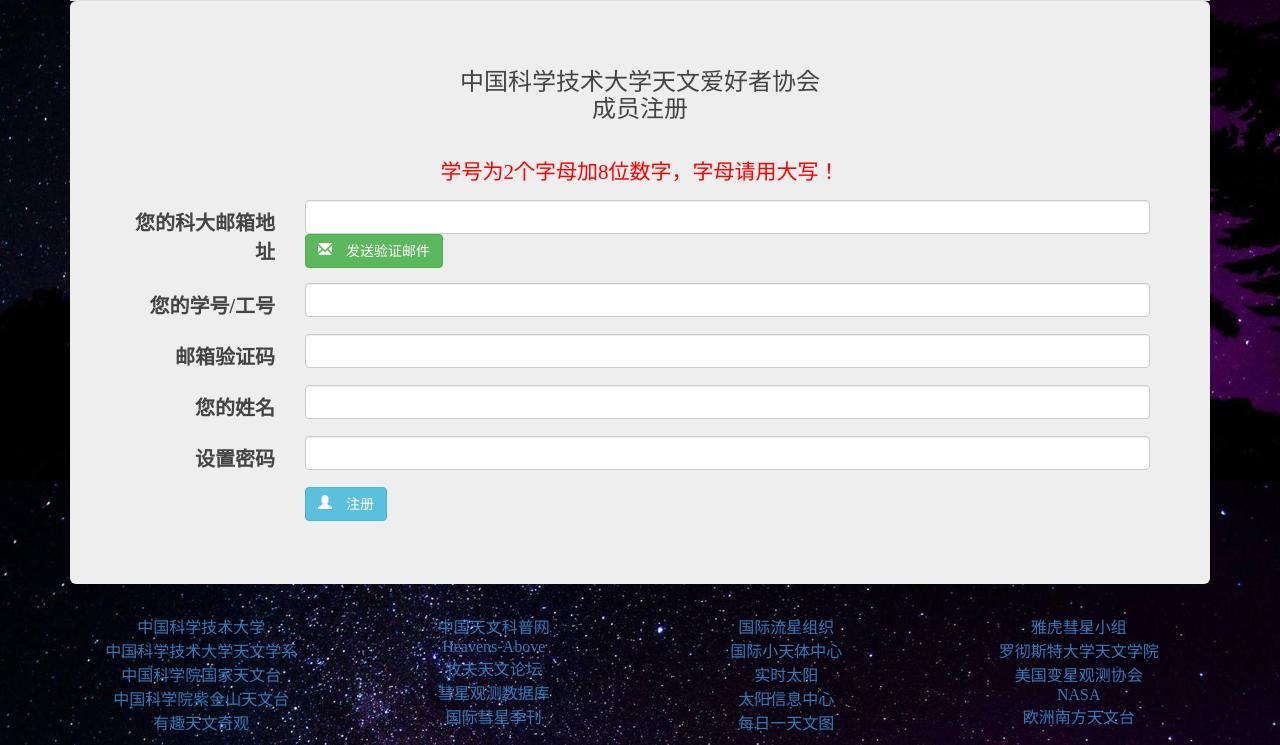
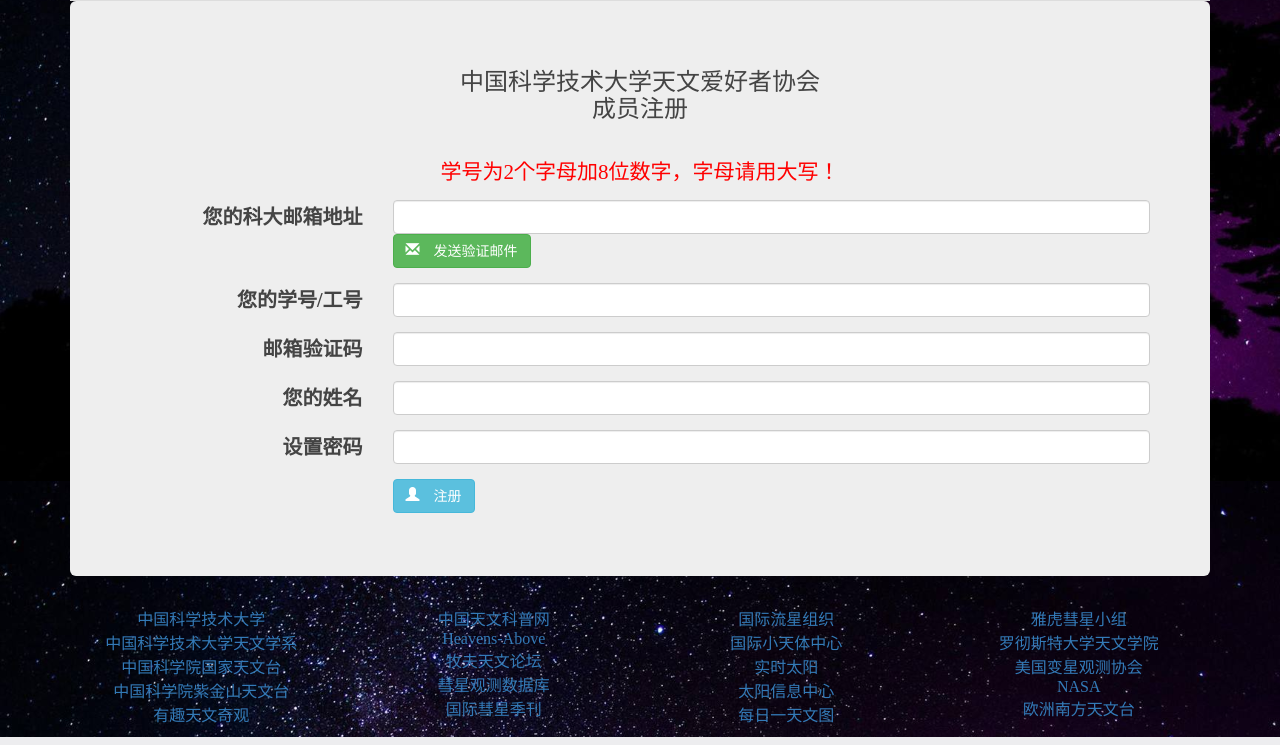
Before and after one commit to Violin9906/ustcaaa, a PHP site: page /astro/signin/index.php in a window 1280 px wide. Shown: the part 319-1064 px from the top of the page. Run offline with PHP 8.4, Linux system fonts and the light colour scheme; some libraries are stand-ins or nearby versions.

Commit message:
fix form label misalignment

```diff
--- a/astro/signin/index.php
+++ b/astro/signin/index.php
@@ -19,8 +19,8 @@
 	<center><p style="color:#ff0000">学号为2个字母加8位数字，字母请用大写！</p></center>
 	<form name="emailform" action="./mail.php" onsubmit="return checkemail();" method="POST" class="form-horizontal" role="form">
 		<div class="form-group">
-			<label for="stunb" class="col-sm-2 control-label">您的科大邮箱地址</label>
-			<div class="col-sm-10">
+			<label for="stunb" class="col-sm-3 control-label">您的科大邮箱地址</label>
+			<div class="col-sm-9">
 				<input type="text" class="form-control" id="mail" name="mail" required="required"/><button formaction="./mail.php" class="btn btn-success"><span class="glyphicon glyphicon-envelope">&nbsp;发送验证邮件</span></button>
 			</div>
 		</div>
@@ -54,32 +54,32 @@
 	</script>
 	<form action="./checksignin.php" method="POST" class="form-horizontal" role="form">
 		<div class="form-group">
-			<label for="stunb" class="col-sm-2 control-label">您的学号/工号</label>
-			<div class="col-sm-10">
+			<label for="stunb" class="col-sm-3 control-label">您的学号/工号</label>
+			<div class="col-sm-9">
 				<input type="text" class="form-control" id="stunb" name="stunb" required="required"/>
 			</div>
 		</div>
 		<div class="form-group">
-			<label for="verifycode" class="col-sm-2 control-label">邮箱验证码</label>
-			<div class="col-sm-10">
+			<label for="verifycode" class="col-sm-3 control-label">邮箱验证码</label>
+			<div class="col-sm-9">
 				<input type="text" class="form-control" id="verifycode" name="verifycode" required="required"/>
 			</div>
 		</div>
 		<div class="form-group">
-			<label for="username" class="col-sm-2 control-label">您的姓名</label>
-			<div class="col-sm-10">
+			<label for="username" class="col-sm-3 control-label">您的姓名</label>
+			<div class="col-sm-9">
 				<input type="text" class="form-control" id="username" name="username" required="required"/>
 			</div>
 		</div>
 		<div class="form-group">
-			<label for="raw-password" class="col-sm-2 control-label">设置密码</label>
-			<div class="col-sm-10">
+			<label for="raw-password" class="col-sm-3 control-label">设置密码</label>
+			<div class="col-sm-9">
 				<input type="text" class="form-control" id="raw-password" required="required"/>
 				<input type="hidden" id="md5-password" name="password" />
 			</div>
 		</div>
 		<div class="form-group">
-			<div class="col-sm-offset-2 col-sm-10">
+			<div class="col-sm-offset-3 col-sm-9">
 				 <button onClick="return checkinput()" class="btn btn-info"><span class="glyphicon glyphicon-user">&nbsp;注册</span></button>
 			</div>
 		</div>
--- a/astro/style.css
+++ b/astro/style.css
@@ -6,3 +6,7 @@ body {
 	background-size:cover;
 	background-attachment: fixed;
 }
+
+.jumbotron .form-horizontal .control-label {
+	line-height: 1;
+}
```
Also changed, not shown: astro/user/login.php (+5 -5 lines).
